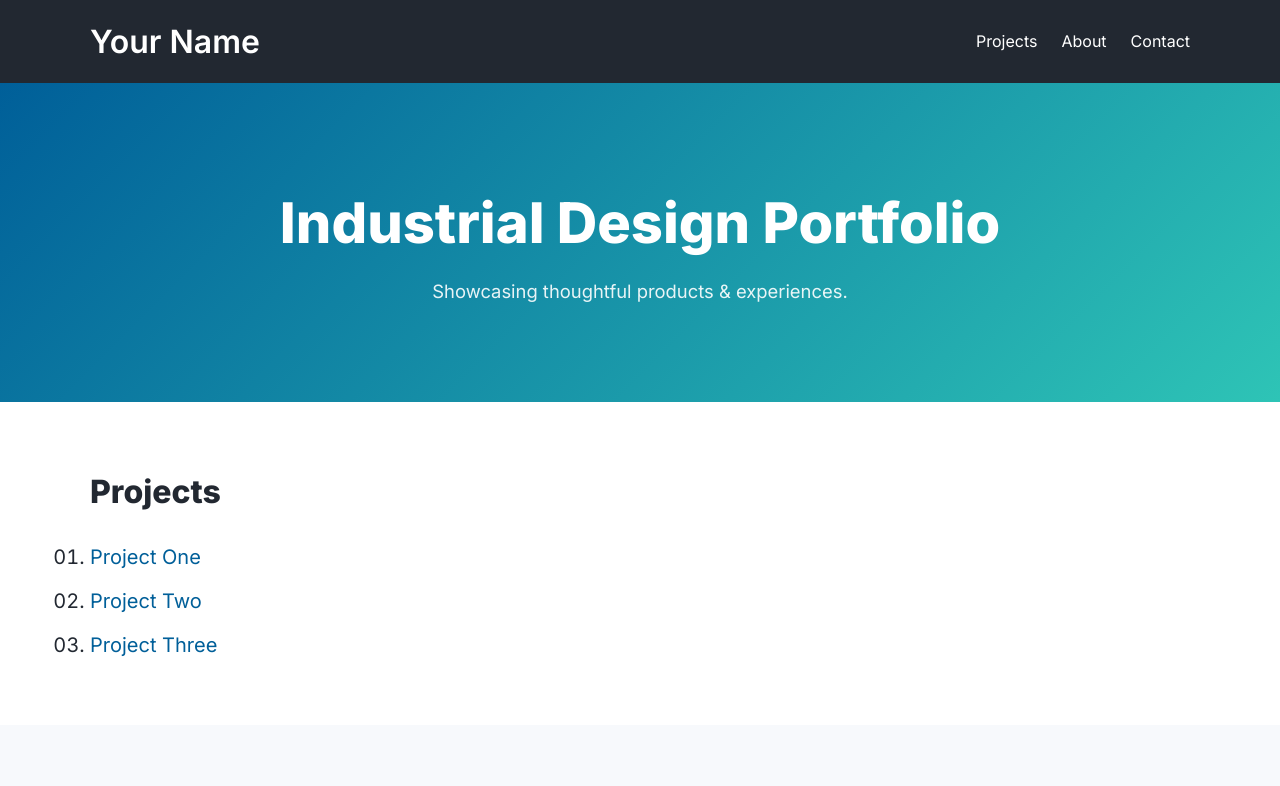
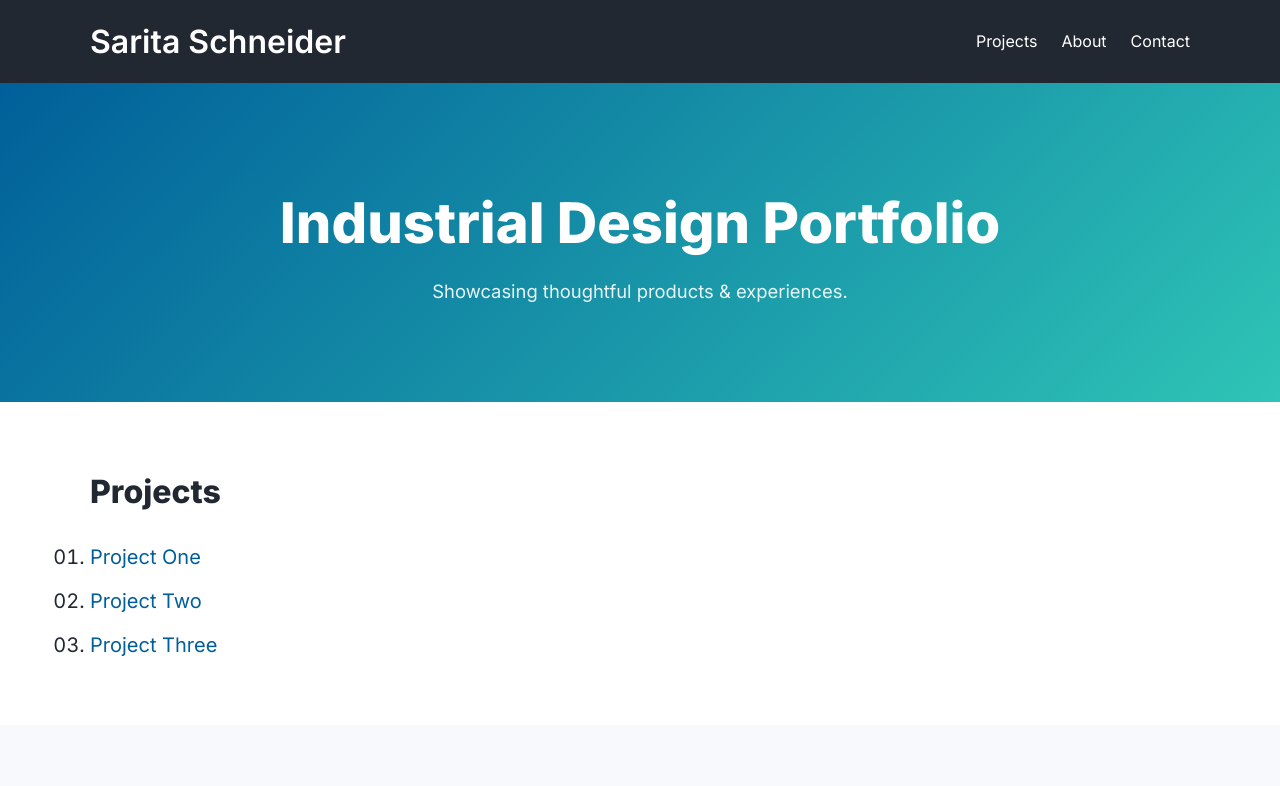
Before and after one commit to SaritaSchneider/sarita_schneider_portfolio, a plain HTML site: page index.html in a window 1280 px wide. Shown: the top 786 px of the page. Drawn offline with Linux system fonts and the light colour scheme; grey boxes are pictures that could not be loaded.

Commit message:
added name to title

```diff
--- a/index.html
+++ b/index.html
@@ -10,7 +10,7 @@
 <body>
     <header class="top-nav">
         <div class="container">
-            <h1 class="logo"><a href="#">Your&nbsp;Name</a></h1>
+            <h1 class="logo"><a href="#">Sarita&nbsp;Schneider</a></h1>
             <nav>
                 <ul>
                     <li><a href="#toc">Projects</a></li>
```
